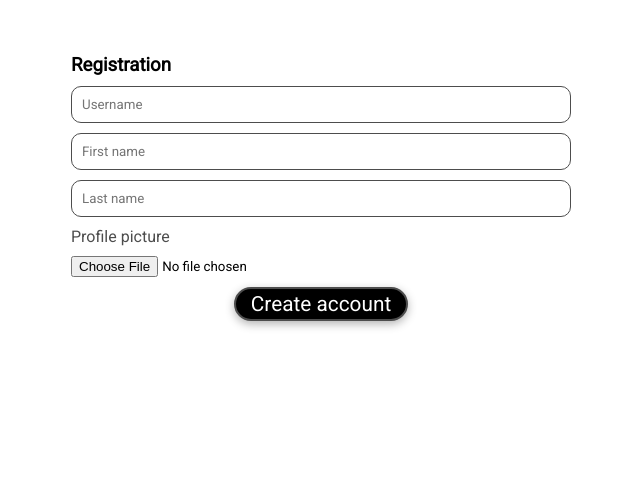
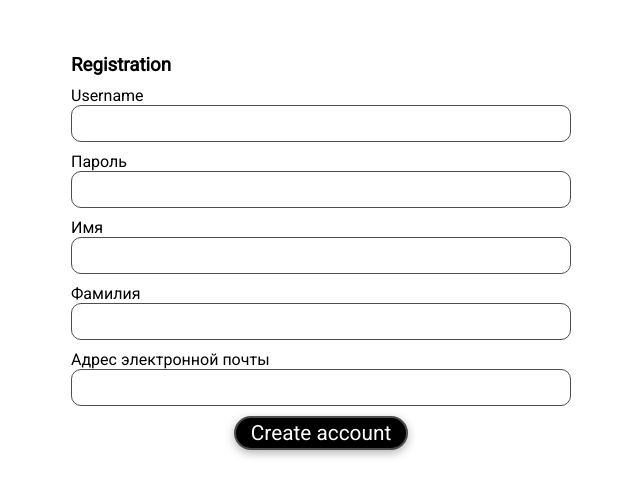
Before and after one commit to punk1503/NewsTeller, a Django app: page /registration/ in a window 1280 px wide. Shown: the part 70-566 px from the top of the page, without its empty margins (319-959 px from the left). Run offline with Django 3.2, Linux system fonts and the light colour scheme.

Commit message:
Fixed user creation #10
Deleted birth_date field. Fixed migrations problems.

```diff
--- a/news/models.py
+++ b/news/models.py
@@ -8,13 +8,12 @@ class CustomUser(AbstractUser):
 		verbose_name = 'Custom user'
 		verbose_name_plural = 'Custom users'
 
-	birth_date = models.DateField(verbose_name='Birth date')
 	avatar_blob = models.TextField(default='', blank=True, verbose_name='User profile picture blob')
 	is_author = models.BooleanField(default=False)
 	username = models.CharField(max_length=15, unique=True, verbose_name='Username')
 	USERNAME_FIELD = 'username'
 
-	REQUIRED_FIELDS = ['birth_date', 'first_name', 'last_name']
+	REQUIRED_FIELDS = ['first_name', 'last_name', 'email']
 
 	# TODO: add email validation to become an author
 
--- a/news/templates/news/pages/registration.html
+++ b/news/templates/news/pages/registration.html
@@ -7,12 +7,16 @@
 
 {% block content %}
 <form method="POST" class="main">
+	{% csrf_token %}
 	<h3>Registration</h3>
-	<input type="text" class="custom-input" placeholder="Username">
-	<input type="text" class="custom-input" placeholder="First name">
-	<input type="text" class="custom-input" placeholder="Last name">
-	<span style="color: hsl(0, 0%, 30%);">Profile picture</span>
-	<input type="file">
+	{% for field in user_form.visible_fields %}
+		{{ field.errors }}
+		{{ field.label }}
+		{{ field }}
+	{% endfor %}
+	{% for field in user_form.hidden_fields %}
+		{{ field }}
+	{% endfor %}
 	<button type="submit" class="custom-submit">Create account</button>
 </form>
 {% endblock %}
--- a/news/views.py
+++ b/news/views.py
@@ -46,8 +46,11 @@ def registration(request):
 		context['user_form'] = forms.UserForm()
 	elif request.method == 'POST':
 		user_form = forms.UserForm(request.POST)
+		context['user_form'] = user_form
 		if user_form.is_valid():
 			new_user = user_form.save()
 			return redirect('index')
+		else:
+			print(user_form.errors.as_json())
 
 	return render(request, 'news/pages/registration.html', context)
--- a/newsteller/forms.py
+++ b/newsteller/forms.py
@@ -4,6 +4,8 @@ from django.forms import fields, widgets
 from news.models import Article, CustomUser
 
 class UserForm(forms.ModelForm):
+	birth_date = forms.DateField(required=False, widget=forms.HiddenInput())
+
 	class Meta:
 		model = CustomUser
 		fields = [
@@ -11,13 +13,17 @@ class UserForm(forms.ModelForm):
 			'password',
 			'first_name',
 			'last_name',
-			'birth_date',
 			'avatar_blob',
 			'email'
 		]
 
 		widgets = {
+			'username': forms.TextInput(attrs={'class': 'custom-input'}),
+			'password': forms.PasswordInput(attrs={'class': 'custom-input'}),
+			'first_name': forms.TextInput(attrs={'class': 'custom-input'}),
+			'last_name': forms.TextInput(attrs={'class': 'custom-input'}),
 			'avatar_blob': forms.HiddenInput(attrs={'id': 'avatar_input'}),
+			'email': forms.EmailInput(attrs={'class': 'custom-input'})
 		}
 
 class ArticleForm(forms.ModelForm):
```
Also changed, not shown: news/migrations/0001_initial.py (added), news/migrations/__init__.py (added).
